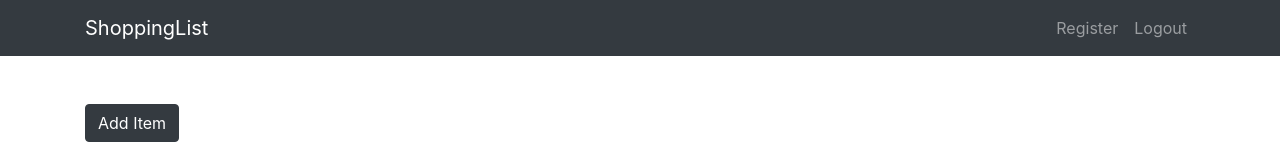
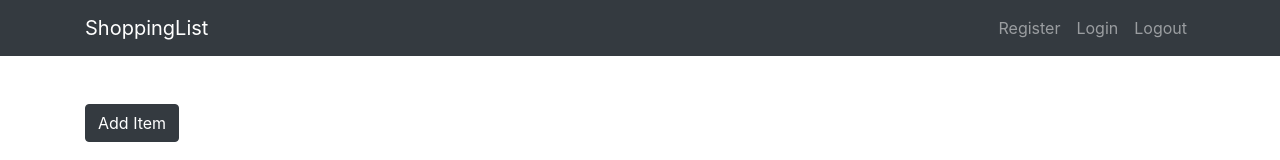
Before and after one commit to JLuzz/shopping-list, a React (Create React App) app in the folder client/: page / in a window 1280 px wide. Shown: the top 160 px of the page. Built offline with nearby package versions, Linux system fonts and the light colour scheme; no server answers.

Commit message:
add login modal

```diff
--- a/client/src/components/AppNavbar.js
+++ b/client/src/components/AppNavbar.js
@@ -10,6 +10,7 @@ import {
 } from 'reactstrap'
 
 import RegisterModal from './auth/RegisterModal'
+import LoginModal from './auth/LoginModal'
 import Logout from './auth/Logout'
 
 const AppNavbar = ({ ...props }) => {
@@ -29,6 +30,9 @@ const AppNavbar = ({ ...props }) => {
                 <RegisterModal />
               </NavItem>
               <NavItem>
+                <LoginModal />
+              </NavItem>
+              <NavItem>
                 <Logout />
               </NavItem>
             </Nav>
```
